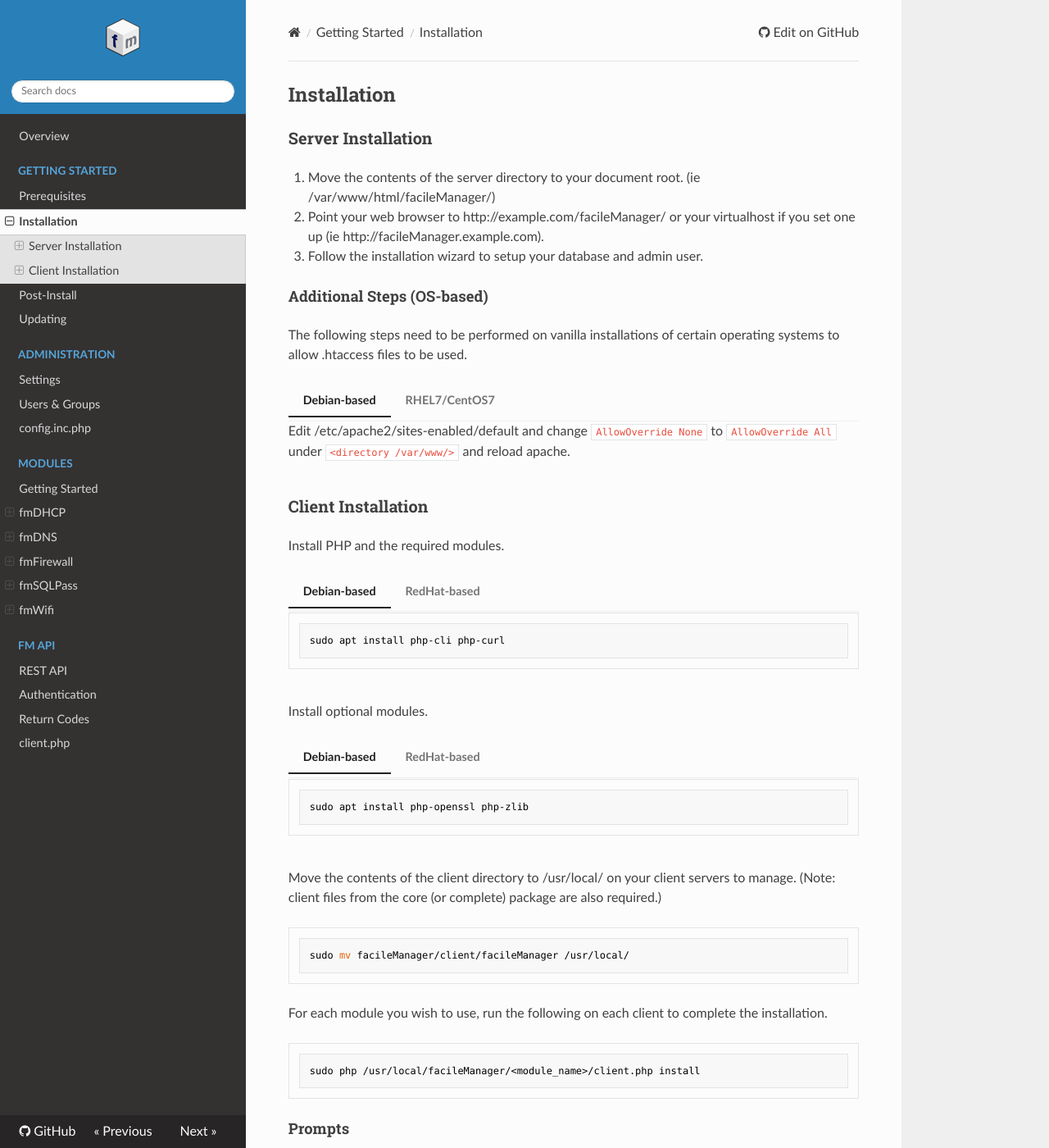
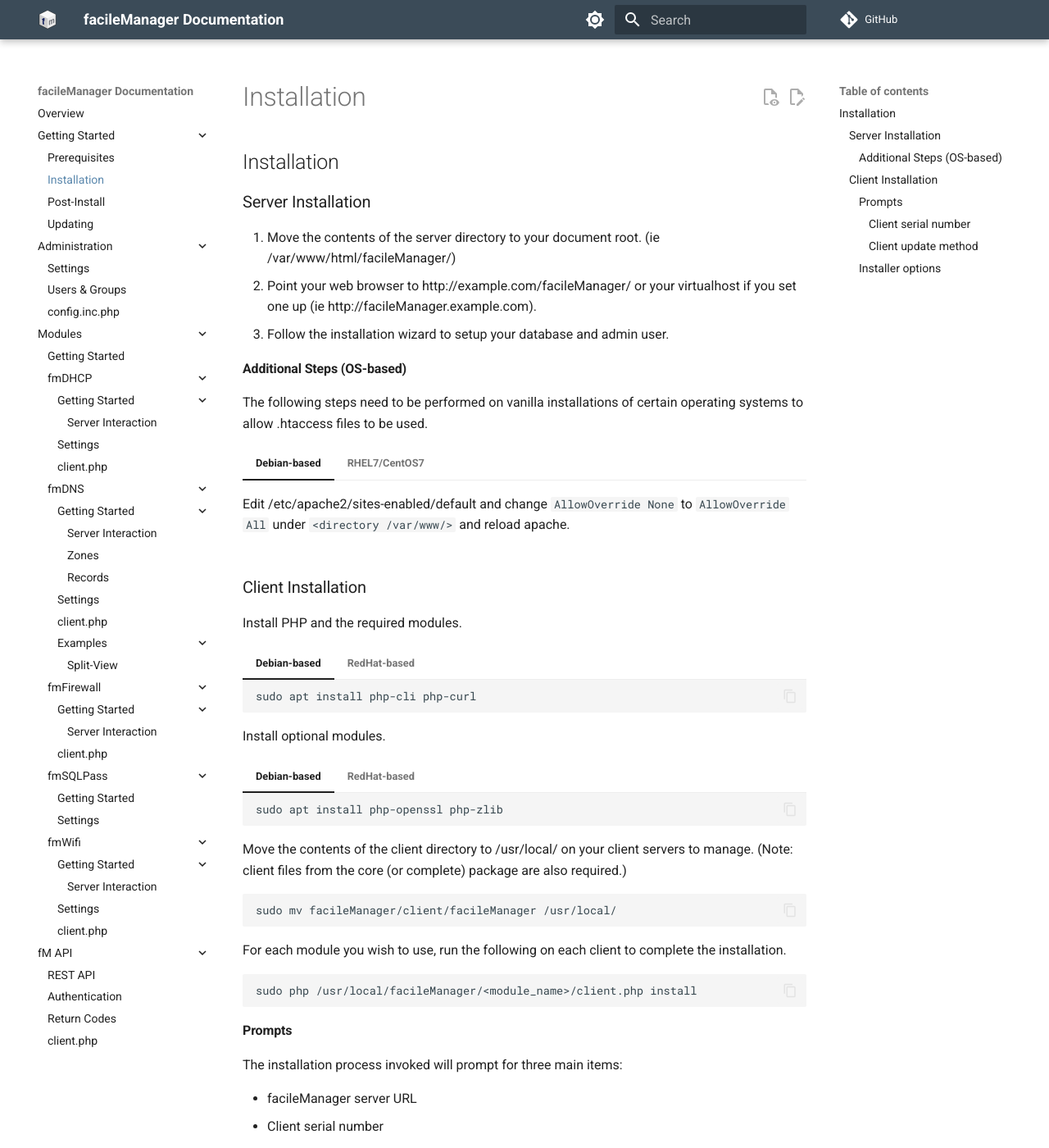
Before and after one commit to facileManager/facileManager-docs, an MkDocs documentation site: the page built from docs/main/basic-install.md, in a window 1280 px wide and 1400 px high. Shown: the whole window at 82% size. Built offline with MkDocs 1.6.1 and Material for MkDocs 9.7.7, drawn with Linux system fonts in a browser that asks for light colours; nearby versions of some CDN libraries; comment, search, counter and statistics services are not loaded; some of the changed text lies outside the part shown.

Commit message:
Style changes

```diff
--- a/docs/extra.css
+++ b/docs/extra.css
@@ -6,86 +6,20 @@
     /* --md-indicator-width: 139px; */
 }
 
-.tabbed-set {
-    border-radius: .1rem;
-    display: flex;
-    flex-flow: column wrap;
-    margin: 1em 0;
-    position: relative;
-}
-.tabbed-set>input {
-    height: 0;
-    opacity: 0;
-    position: absolute;
-    width: 0;
+:root>* {
+    --md-primary-fg-color: #3b4b58;
+    --md-primary-fg-color--light: #3b4b58;
+    --md-primary-fg-color--dark: #90030C;
+    --md-typeset-a-color: #5b88ad;
 }
 
-.tabbed-labels {
-    position: relative;
-}
-.tabbed-labels {
-    -ms-overflow-style: none;
-    box-shadow: 0 -.05rem var(--md-default-fg-color--lightest) inset;
-    display: flex;
-    max-width: 100%;
-    overflow: auto;
-    scrollbar-width: none;
-}
-.tabbed-labels:before {
-    background: var(--md-default-fg-color);
-    bottom: 0;
-    content: "";
-    display: block;
-    height: 2px;
-    left: 0;
-    position: absolute;
-    transform: translateX(var(--md-indicator-x));
-    transition: width 225ms, background-color .25s, transform .25s;
-    transition-timing-function: cubic-bezier(.4,0,.2,1);
-    width: var(--md-indicator-width);
+[dir="ltr"] .md-typeset blockquote {
+    border-left: none;
 }
 
-.tabbed-set>input:first-child:checked~.tabbed-labels>:first-child, .tabbed-set>input:nth-child(10):checked~.tabbed-labels>:nth-child(10), .tabbed-set>input:nth-child(11):checked~.tabbed-labels>:nth-child(11), .tabbed-set>input:nth-child(12):checked~.tabbed-labels>:nth-child(12), .tabbed-set>input:nth-child(13):checked~.tabbed-labels>:nth-child(13), .tabbed-set>input:nth-child(14):checked~.tabbed-labels>:nth-child(14), .tabbed-set>input:nth-child(15):checked~.tabbed-labels>:nth-child(15), .tabbed-set>input:nth-child(16):checked~.tabbed-labels>:nth-child(16), .tabbed-set>input:nth-child(17):checked~.tabbed-labels>:nth-child(17), .tabbed-set>input:nth-child(18):checked~.tabbed-labels>:nth-child(18), .tabbed-set>input:nth-child(19):checked~.tabbed-labels>:nth-child(19), .tabbed-set>input:nth-child(2):checked~.tabbed-labels>:nth-child(2), .tabbed-set>input:nth-child(20):checked~.tabbed-labels>:nth-child(20), .tabbed-set>input:nth-child(3):checked~.tabbed-labels>:nth-child(3), .tabbed-set>input:nth-child(4):checked~.tabbed-labels>:nth-child(4), .tabbed-set>input:nth-child(5):checked~.tabbed-labels>:nth-child(5), .tabbed-set>input:nth-child(6):checked~.tabbed-labels>:nth-child(6), .tabbed-set>input:nth-child(7):checked~.tabbed-labels>:nth-child(7), .tabbed-set>input:nth-child(8):checked~.tabbed-labels>:nth-child(8), .tabbed-set>input:nth-child(9):checked~.tabbed-labels>:nth-child(9) {
-    color: var(--md-default-fg-color);
-    border-bottom: 2px solid var(--md-default-fg-color);
+[dir="ltr"] .md-typeset blockquote {
+    padding-left: 1.6rem;
 }
-.tabbed-labels--linked>label {
-    padding: 0;
+.md-typeset blockquote {
+    color: unset;
 }
-.tabbed-labels>label {
-    border-bottom: .1rem solid #0000;
-    border-radius: .1rem .1rem 0 0;
-    color: var(--md-default-fg-color--light);
-    cursor: pointer;
-    flex-shrink: 0;
-    font-weight: 700;
-    padding: .78125em 1.25em .625em;
-    scroll-margin-inline-start: 1rem;
-    transition: background-color .25s, color .25s;
-    white-space: nowrap;
-    width: auto;
-}
-
-.tabbed-labels--linked>label>a {
-    display: block;
-    padding: .78125em 1.25em .625em;
-}
-a, a:before {
-    transition: color 125ms;
-}
-a {
-    color: var(--md-typeset-a-color);
-    word-break: break-word;
-}
-
-.tabbed-content {
-    width: 100%;
-}
-
-.tabbed-set>input:first-child:checked~.tabbed-content>:first-child, .tabbed-set>input:nth-child(10):checked~.tabbed-content>:nth-child(10), .tabbed-set>input:nth-child(11):checked~.tabbed-content>:nth-child(11), .tabbed-set>input:nth-child(12):checked~.tabbed-content>:nth-child(12), .tabbed-set>input:nth-child(13):checked~.tabbed-content>:nth-child(13), .tabbed-set>input:nth-child(14):checked~.tabbed-content>:nth-child(14), .tabbed-set>input:nth-child(15):checked~.tabbed-content>:nth-child(15), .tabbed-set>input:nth-child(16):checked~.tabbed-content>:nth-child(16), .tabbed-set>input:nth-child(17):checked~.tabbed-content>:nth-child(17), .tabbed-set>input:nth-child(18):checked~.tabbed-content>:nth-child(18), .tabbed-set>input:nth-child(19):checked~.tabbed-content>:nth-child(19), .tabbed-set>input:nth-child(2):checked~.tabbed-content>:nth-child(2), .tabbed-set>input:nth-child(20):checked~.tabbed-content>:nth-child(20), .tabbed-set>input:nth-child(3):checked~.tabbed-content>:nth-child(3), .tabbed-set>input:nth-child(4):checked~.tabbed-content>:nth-child(4), .tabbed-set>input:nth-child(5):checked~.tabbed-content>:nth-child(5), .tabbed-set>input:nth-child(6):checked~.tabbed-content>:nth-child(6), .tabbed-set>input:nth-child(7):checked~.tabbed-content>:nth-child(7), .tabbed-set>input:nth-child(8):checked~.tabbed-content>:nth-child(8), .tabbed-set>input:nth-child(9):checked~.tabbed-content>:nth-child(9) {
-    display: block;
-}
-
-.tabbed-block {
-    display: none;
-}
--- a/mkdocs.yml
+++ b/mkdocs.yml
@@ -1,14 +1,39 @@
 site_name: 'facileManager Documentation'
 site_url: 'https://docs.facilemanager.com/'
-repo_url: 'https://github.com/facileManager/facileManager-docs'
+repo_url: 'https://github.com/facileManager/facileManager'
 copyright:
 validation:
   links:
     anchors: warn
 theme:
-  # name: material
-  name: readthedocs
+  name: material
+  # name: readthedocs
   logo: images/fm.png
+  palette:
+    - scheme: default
+      toggle:
+        icon: material/brightness-7
+        name: Switch to dark mode
+    - scheme: slate
+      toggle:
+        icon: material/brightness-4
+        name: Switch to light mode
+  features:
+    - header.autohide
+    - navigation.instant
+    - navigation.tracking
+    - navigation.footer
+    - navigation.expand
+    - navigation.instant
+    - navigation.instant.progress
+    - content.action.edit
+    - content.action.view
+    - search.suggest
+    - search.highlight
+    - search.share
+    - navigation.top
+    - content.code.copy
+    - content.tabs.link
 
 nav:
   - 'Overview': index.md
@@ -123,6 +148,12 @@
   - pymdownx.arithmatex:
       generic: true
 
+plugins:
+  - search
+  - git-revision-date-localized
+  - git-committers:
+      repository: facileManager/facileManager-docs
+
 extra_css:
   - extra.css
 
```
